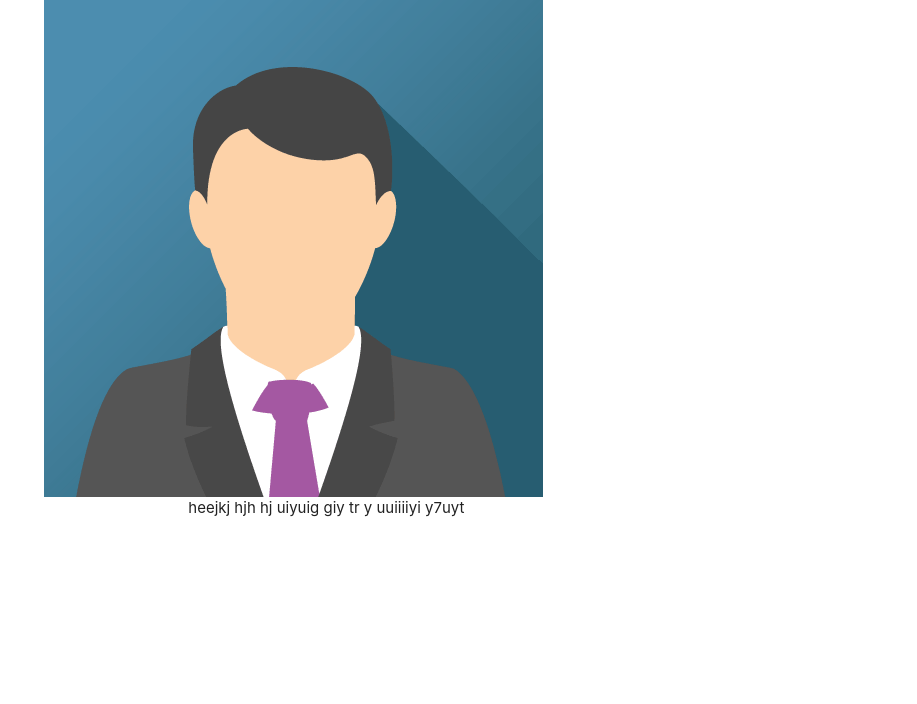
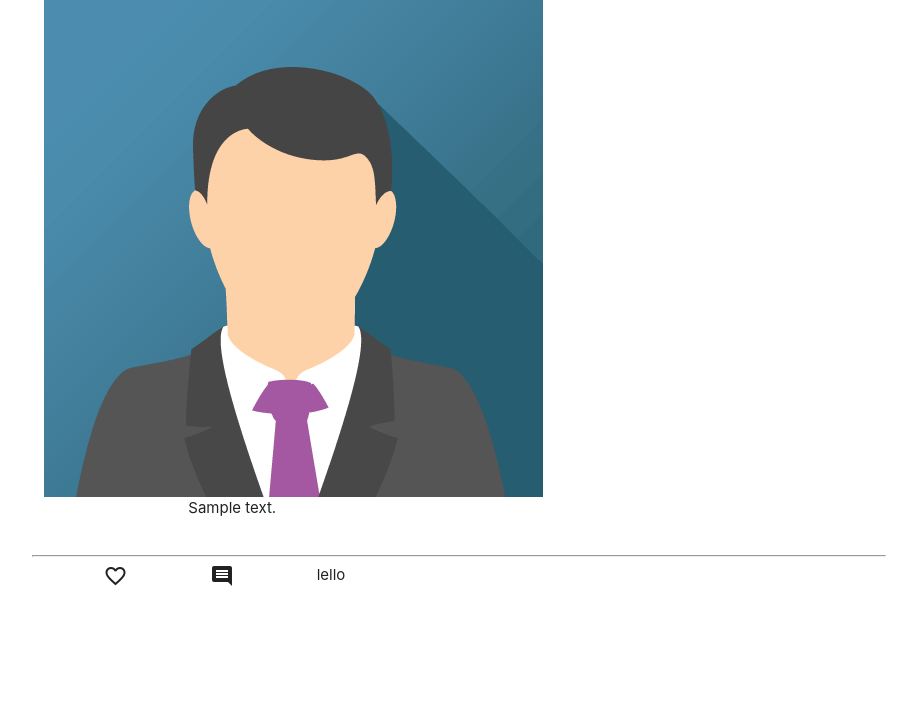
Before and after one commit to chieftainameer/Tour-Together, a Rails app: page / in a window 1280 px wide. Shown: the part 227-931 px from the top of the page, without its empty margins (181-1098 px from the left). Before the commit the page ends 744 px from the top, so only its background shows below. Run offline with Rails 7, Linux system fonts and the light colour scheme; a user stored in the database is signed in; tables that the repository leaves empty hold one stand-in row (values such as "Sample post"); style sheets or scripts are compiled from the project's sources; some libraries are stand-ins or nearby versions.

Commit message:
added the action buttons on post along with comment form

```diff
--- a/app/assets/javascripts/application.js
+++ b/app/assets/javascripts/application.js
@@ -30,4 +30,8 @@
    	coverTrigger: false
    });
 
+   $('.comment-btn').click(function(){
+    $('.comment-inp').toggle();
+   });
+
   });
--- a/app/assets/stylesheets/application.css
+++ b/app/assets/stylesheets/application.css
@@ -145,3 +145,9 @@ ul.d-down li{
 	margin-top:0;
 	margin-left:10px;
 }
+ .action-bar{
+ 	height:60px;
+ 	background-color:white;
+ 	box-shadow: 1px;
+ 	width:50%;
+ }
--- a/app/controllers/home_controller.rb
+++ b/app/controllers/home_controller.rb
@@ -1,7 +1,7 @@
 class HomeController < ApplicationController
   def index
   	@tours = Tour.order(created_at: :desc)
-  	@feed_items = current_user.feed.paginate(page: params[:page], per_page: 10)
+  	@feed_items = current_user.feed.order(created_at: :desc).paginate(page: params[:page], per_page: 10)
   	@post = Post.new
   end
 end
--- a/app/controllers/tours_controller.rb
+++ b/app/controllers/tours_controller.rb
@@ -67,12 +67,12 @@ class ToursController < ApplicationController
 
   def upvote
     @tour.upvote_by current_user
-    render tours_path
+    redirect_to request.referrer
   end
 
   def downvote
     @tour.unliked_by current_user
-    redirect_to tours_path
+    redirect_to request.referrer
   end
 
   private
--- a/app/models/user.rb
+++ b/app/models/user.rb
@@ -26,7 +26,7 @@ class User < ApplicationRecord
          has_many :following, through: :active_relationships, source: :followed
 
          ###
-         before_save :email_downcase
+         before_save :email_down
          VALID_REGEX_VALUE = /\A[\w+\-.]+@[a-z\d\-]+(\.[a-z\d\-]+)*\.[a-z]+\z/i
     validates :first_name, presence: true, length: { maximum: 50 }
     validates :profile, presence: true
--- a/app/views/home/index.html.erb
+++ b/app/views/home/index.html.erb
@@ -36,7 +36,7 @@
 
             <div class="row">
               <div class="col m12 offset-m2 offset-s2">
-                <p class="cntent">heejkj hjh hj uiyuig giy tr y uuiiiiyi y7uyt</p>
+                <p class="cntent"><%= feed_item.content %></p>
               </div>
             </div>
 
@@ -45,13 +45,21 @@
             <div class="row">
               <% group.each do |image| %>
               <div class="col m12 offset-m2 offset-s2">
-                <%= image_tag image, style:"width:150px;height:150px" %>
+                <%= image_tag image, style:"width:150px;height:150px", class:"materialboxed" %>
               </div>
             <% end %>
 
             </div>
             <% end %>
-            <% end %>
+            <% end %><hr/>
+            <div class="row action-bar">
+              <div class="col m1 s1 offset-m2"><i class="material-icons">favorite_border</i></div>
+              <div class="col m3 s1 offset-m2 comment-btn"><i class="material-icons">comment</i></div>
+              <div class="col m3 s1">lello</div>
+            </div>
+            <div class="row comment-inp" style="display:none">
+              <input type="text" name="comment">
+            </div>
 
       </div>
         <% end %>
--- a/app/views/layouts/application.html.erb
+++ b/app/views/layouts/application.html.erb
@@ -108,6 +108,7 @@
     <%= yield %>
 
 
+
     <script src="https://cdnjs.cloudflare.com/ajax/libs/materialize/1.0.0/js/materialize.min.js"></script>
   </body>
 </html>
--- a/app/views/users/show.html.erb
+++ b/app/views/users/show.html.erb
@@ -15,10 +15,10 @@
 		</div>
 		<div class="row">
 			<div class="col m3">
-				<p>Followers <%= @user.followers.count %></p>
+				<p><%= link_to followers_user_path(@user) do %>Followers <%= @user.followers.count %><% end %></p>
 			</div>
 			<div class="col m3">
-				<p class="right">Following <%= @user.following.count %></p>
+				<p class="right"><%= link_to following_user_path(@user) %>Following <%= @user.following.count %><% end %></p>
 			</div>
 		</div>
 		<div class="row ">
--- a/config/routes.rb
+++ b/config/routes.rb
@@ -21,7 +21,9 @@ Rails.application.routes.draw do
   get 'create', to: 'devise/registrations#new'
   resources :users, only: [:index, :show, :edit, :update, :change_name] do
     member do
-      get 'change_name', to:"users#change_name"
+      get 'following', to: 'users#following'
+      get 'followers', to: 'users#followers'
+
     end
   end
 end
```
Also changed, not shown: app/controllers/posts_controller.rb (+5 -6 lines), app/controllers/users_controller.rb (+16 -2 lines), Gemfile, Gemfile.lock.
